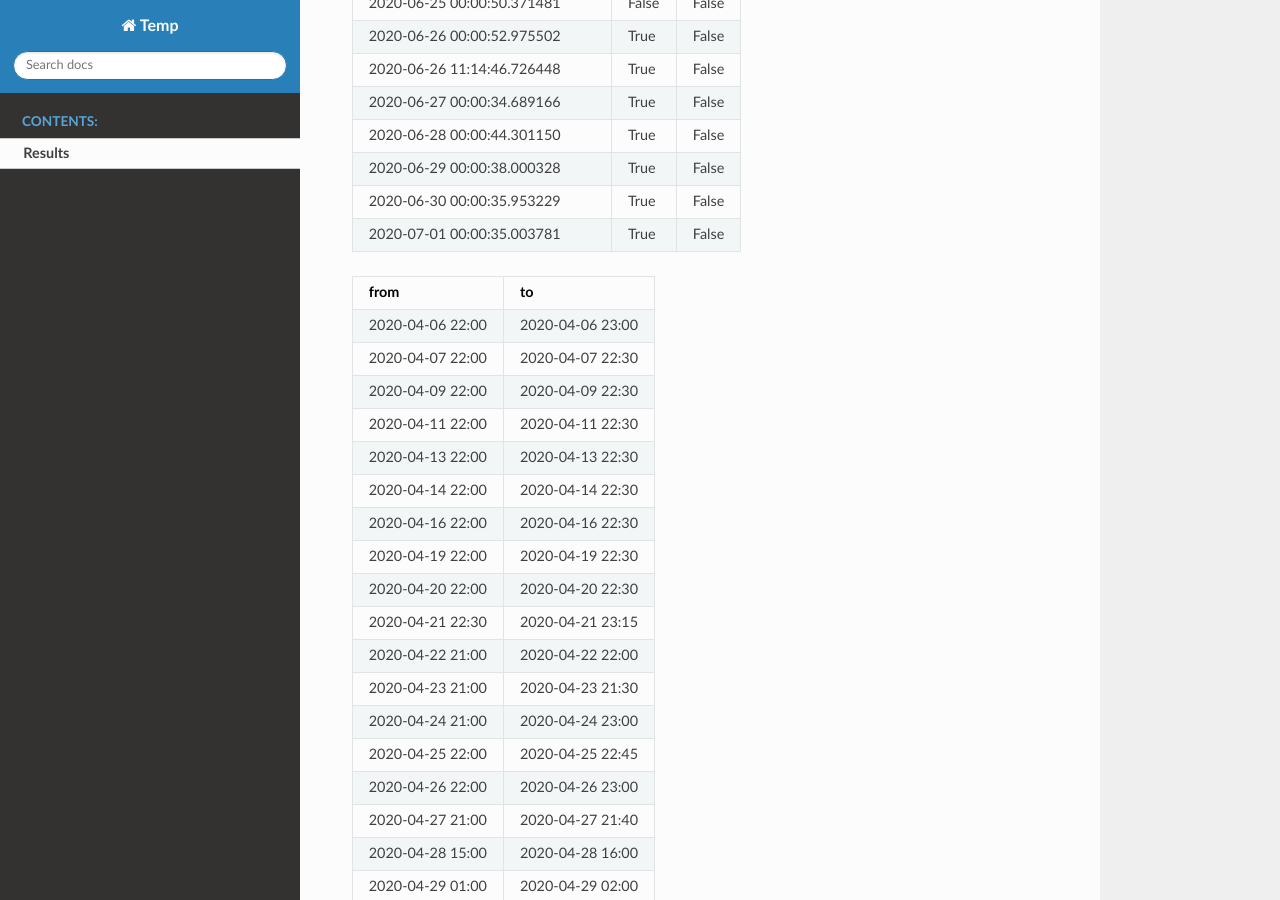
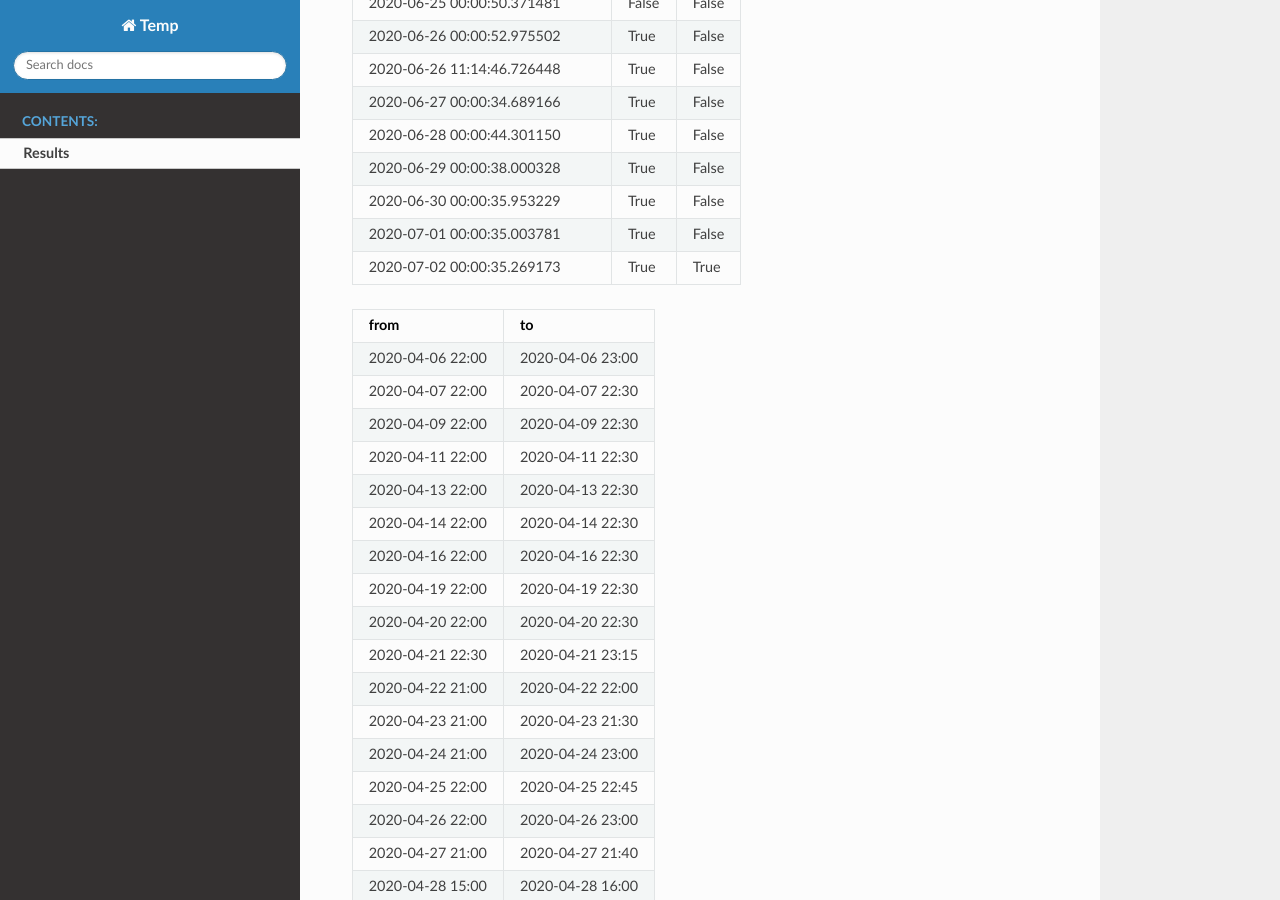
Before and after one commit to shlomow/queries-results, a Sphinx documentation site: the page built from source/results.rst, in a window 1280 px wide and 900 px high, scrolled down 2891 px. Built offline with Sphinx 7.4.7 and the Read the Docs theme 2.0.0, drawn with Linux system fonts in a browser that asks for light colours.

Commit message:
update results

```diff
--- a/source/results.rst
+++ b/source/results.rst
@@ -96,6 +96,7 @@ forth experiment: 18.06.2020
    2020-06-29 00:00:38.000328, True, False
    2020-06-30 00:00:35.953229, True, False
    2020-07-01 00:00:35.003781, True, False
+   2020-07-02 00:00:35.269173, True, True
 
 .. csv-table::
    :header: "from", "to"
```
Also changed, not shown: results.json (+1 -1 lines).
